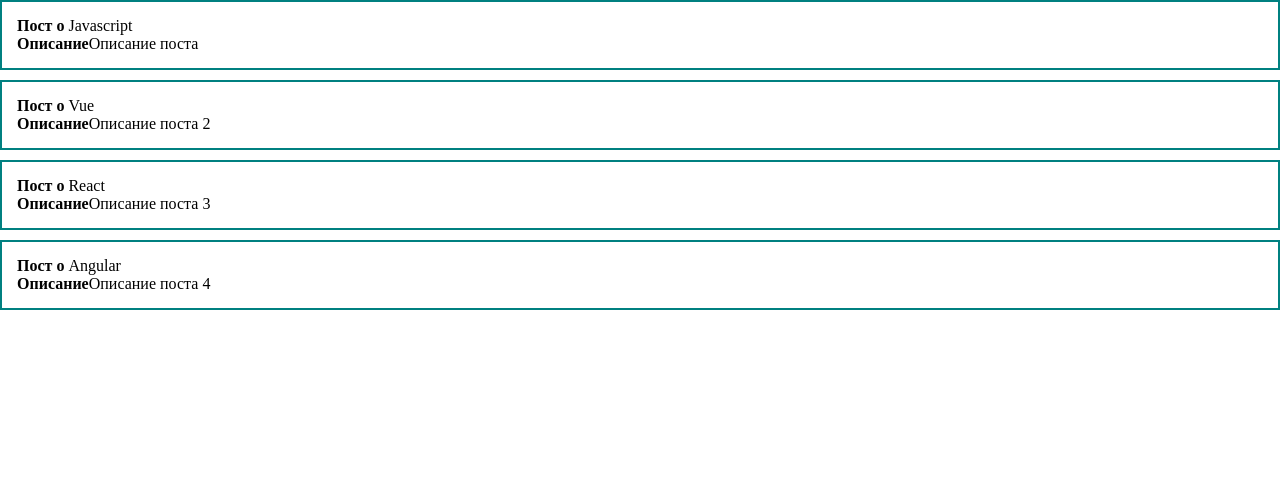
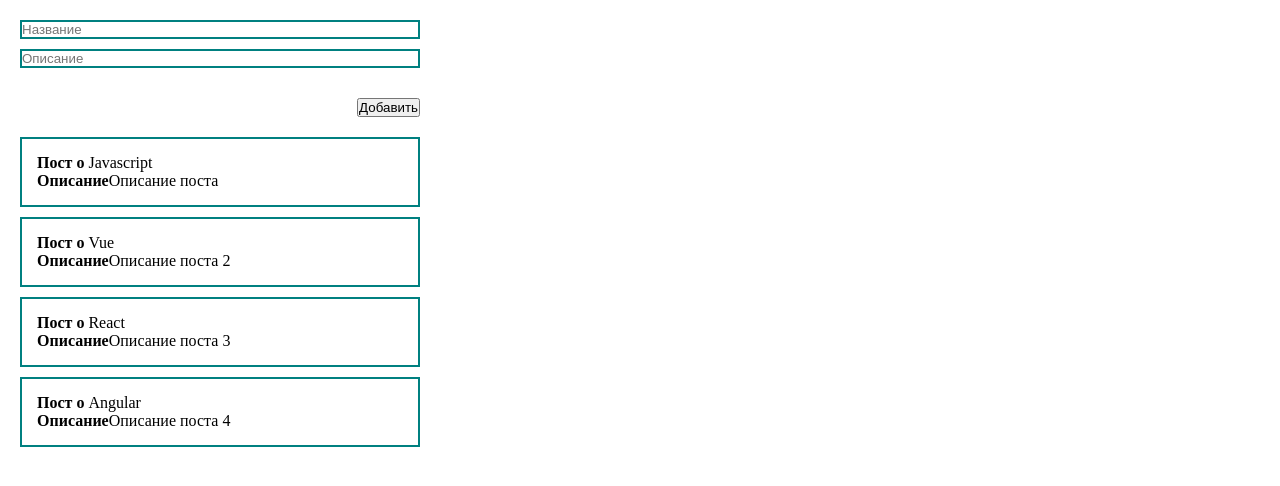
Before and after one commit to Fundorin174/vue3project, a Vue app: page / in a window 1280 px wide. Shown: the top 486 px of the page. Built offline with nearby package versions, Linux system fonts and the light colour scheme.

Commit message:
add input

```diff
--- a/src/App.vue
+++ b/src/App.vue
@@ -1,5 +1,20 @@
 <template>
 <div>
+  <form @submit.prevent>
+    <input
+      @input='title=$event.target.value'
+      v-bind:value="title"
+      class="input"
+      type="text"
+      placeholder="Название" />
+    <input
+      @input='description=$event.target.value'
+      v-bind:value="description"
+      class="input"
+      type='text'
+      placeholder="Описание" />
+    <button class="btn" @click="addPost">Добавить</button>
+  </form>
   <div class="post" v-for="post in posts" v-bind:key="post.id" >
     <div><strong>Пост о</strong>{{' '+ post.title}}</div>
     <div><strong>Описание</strong>{{post.body}}</div>
@@ -17,15 +32,15 @@ export default {
               {id: 2, title: 'Vue', body: 'Описание поста 2'},
               {id: 3, title: 'React', body: 'Описание поста 3'},
               {id: 4, title: 'Angular', body: 'Описание поста 4'},
-            ]
+            ],
+            title: '',
+            description: '',
         }
     },
     methods: {
-      addLike(){
-        this.likes +=1;
-      },
-      addDislike(){
-        this.dislikes +=1;
+      addPost(){
+        let postItem = {id: this.posts.length + Math.random(), title: this.title, body: this.description}
+        this.posts = [...this.posts, postItem]
       }
     }
 
@@ -39,9 +54,29 @@ export default {
     box-sizing: border-box;
   }
 
+  body {
+    padding: 20px;
+  }
+
   .post {
     padding: 15px;
     border: 2px solid teal;
     margin-bottom: 10px;
+    width: 400px;
+  }
+  form {
+    display: flex;
+    flex-direction: column;
+    justify-content: flex-end;
+    width: 400px;
+  }
+  .input {
+    width: 100%;
+    border: 2px solid teal;
+    margin-bottom: 10px;
+  }
+  .btn {
+    margin: 20px 0;
+    align-self: flex-end;
   }
 </style>
```
